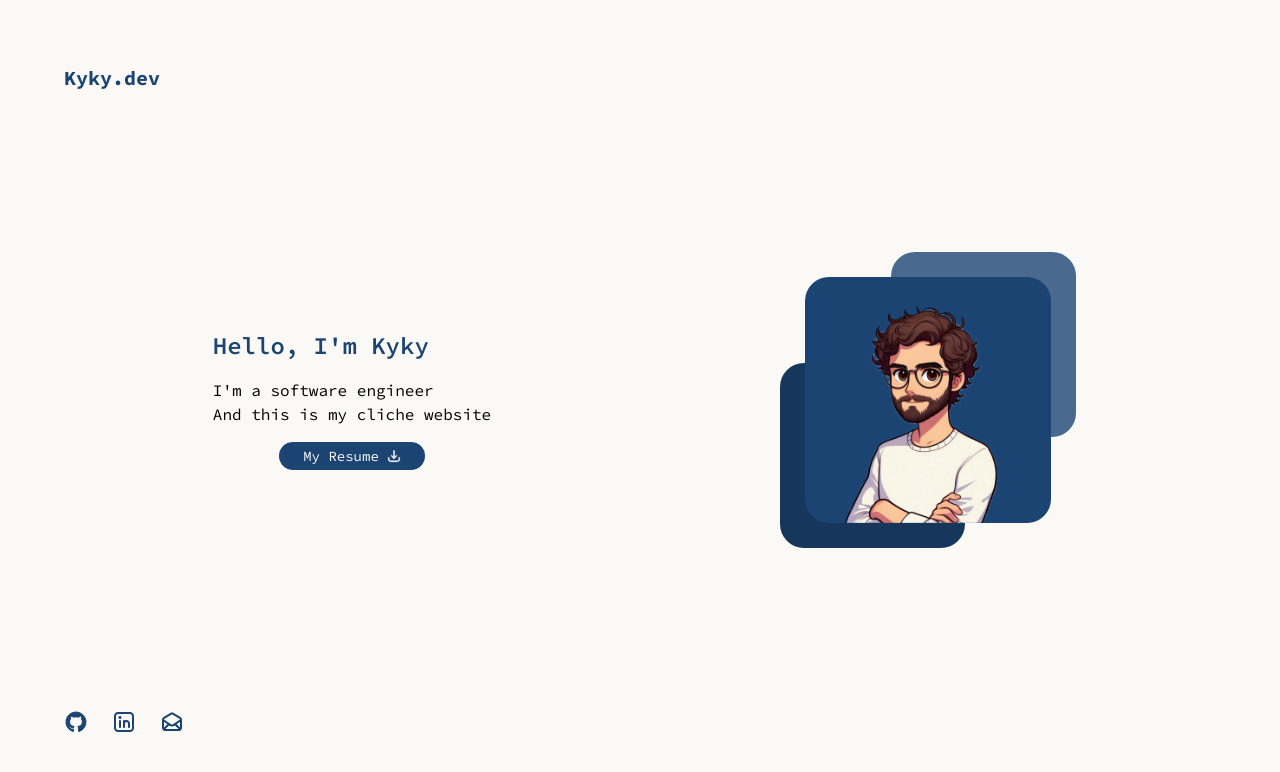
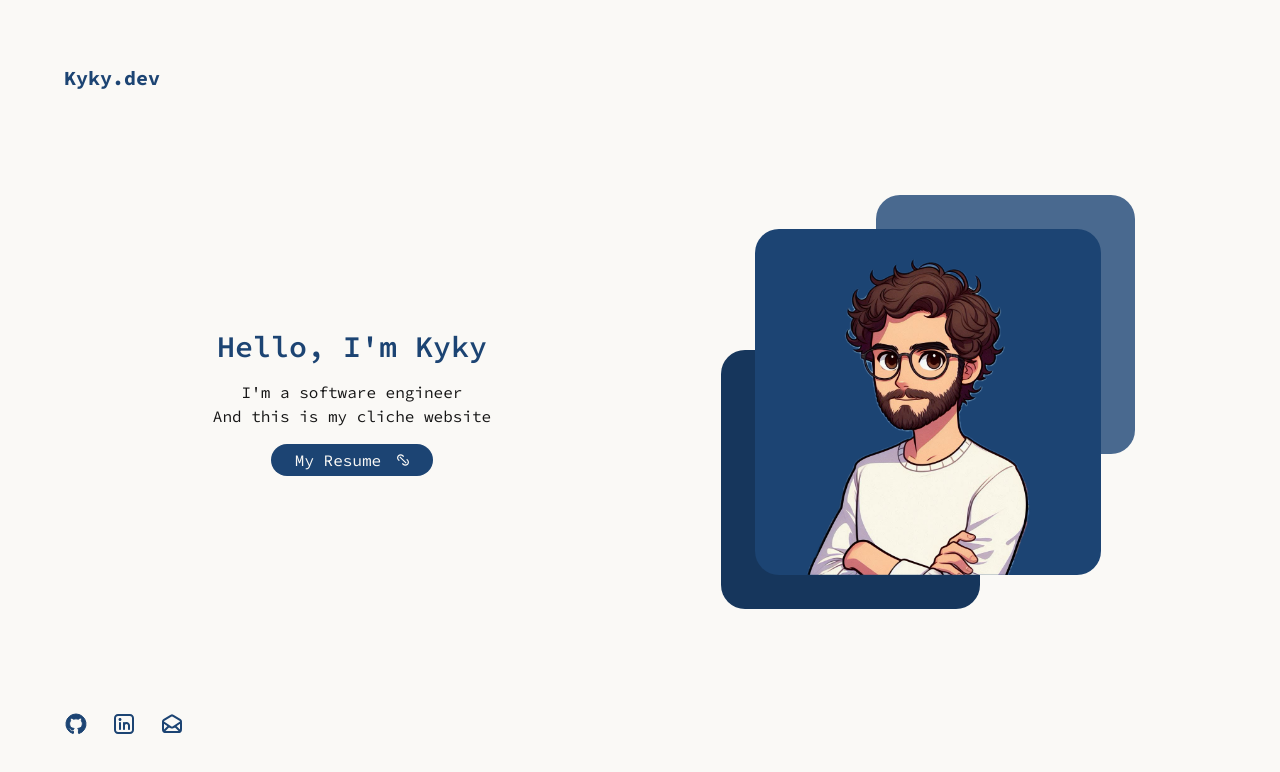
Before and after one commit to CaiqueSobral/kyky-dev, a Next.js app: page / in a window 1280 px wide. Shown: the top 772 px of the page. Built offline with nearby package versions, Linux system fonts and the light colour scheme.

Commit message:
Styles: Add new styles and medias

```diff
--- a/src/components/Content/components/Aside.tsx
+++ b/src/components/Content/components/Aside.tsx
@@ -2,8 +2,8 @@ import Standard from '@public/images/Standard.png'
 
 export default function Aside() {
   return (
-    <aside className="flex-1 flex h-full items-center justify-center z-10">
-      <div className="flex justify-center relative pt-6 items-center h-2/5 aspect-square bg-primary-normal rounded-3xl after:h-3/4 after:bg-primary-light after:aspect-square after:rounded-3xl after:absolute after:-z-10 after:-top-[10%] after:-right-[10%] before:h-3/4 before:bg-primary-dark before:aspect-square before:rounded-3xl before:absolute before:-z-10 before:-bottom-[10%] before:-left-[10%]">
+    <aside className="flex-1 flex items-center justify-center z-10 lg:h-auto">
+      <div className="flex justify-center relative pt-6 items-center w-3/5 md:w-1/3 lg:w-3/5 aspect-square bg-primary-normal rounded-3xl after:h-3/4 after:bg-primary-light after:aspect-square after:rounded-3xl after:absolute after:-z-10 after:-top-[10%] after:-right-[10%] before:h-3/4 before:bg-primary-dark before:aspect-square before:rounded-3xl before:absolute before:-z-10 before:-bottom-[10%] before:-left-[10%]">
         <img src={Standard.src} alt="It's me" className="h-full w-auto" />
       </div>
     </aside>
--- a/src/components/Content/components/Content.tsx
+++ b/src/components/Content/components/Content.tsx
@@ -1,28 +1,27 @@
-import Download from '@/components/icons/Download'
+import UrlIcon from '@/components/icons/UrlIcon'
 
 export default function Content() {
   return (
-    <div className="flex-1 flex flex-col justify-center items-center">
+    <div className="flex-1 flex flex-col">
       <div className="flex flex-col gap-4">
-        <h1 className="text-2xl font-semibold text-primary">Hello, I'm Kyky</h1>
-        <div>
+        <h1 className="text-2xl md:text-3xl font-semibold text-primary text-center">
+          Hello, I'm Kyky
+        </h1>
+        <div className="text-center text-sm text-[#161616] md:text-base">
           <p>I'm a software engineer</p>
           <p>And this is my cliche website</p>
         </div>
         <div className="self-center">
           <a
-            href="/download/Kyky-Resume.pdf"
-            className="py-1 px-6 bg-primary-normal transition-all rounded-full inline-flex justify-center items-center gap-2 shrink hover:bg-primary-dark hover:px-7"
-            download
+            href="/files/Kyky-Resume.pdf"
+            className="py-1 px-6 bg-primary-normal transition-all rounded-full items-center inline-flex gap-4 hover:bg-primary-dark hover:scale-105"
+            target="_blank"
+            rel="noreferrer"
           >
-            <span className="text-sm text-[#FAF9F6]">My Resume</span>
-            <Download
-              height={14}
-              width={14}
-              className="inline"
-              fill="#FAF9F6"
-              stroke="#FAF9F6"
-            />
+            <span className="text-sm md:text-base text-[#FAF9F6]">
+              My Resume
+            </span>
+            <UrlIcon height={12} width={12} className="inline" fill="#FAF9F6" />
           </a>
         </div>
       </div>
--- a/src/components/Content/index.tsx
+++ b/src/components/Content/index.tsx
@@ -1,11 +1,9 @@
 import Aside from './components/Aside'
 import Content from './components/Content'
-import Navigation from './components/Navigation'
 
 export default function Main() {
   return (
-    <section className="flex-1 flex justify-center items-center">
-      {/* <Navigation /> */}
+    <section className="flex-1 flex flex-col-reverse lg:flex-row lg:items-center">
       <Content />
       <Aside />
     </section>
--- a/src/components/Footer/index.tsx
+++ b/src/components/Footer/index.tsx
@@ -5,12 +5,12 @@ import Gmail from '../icons/Gmail'
 
 export default function Footer() {
   return (
-    <footer className="flex gap-6 items-center h-7">
+    <footer className="flex gap-6 items-center justify-center lg:justify-normal">
       <a
         href="https://github.com/CaiqueSobral"
         target="_blank"
         rel="noreferrer"
-        className="h-6 w-6 hover:h-7 hover:w-7 transition-all"
+        className="h-6 w-6 hover:scale-125 transition-all"
       >
         <Github fill="#1C4473" stroke="#1C4473" />
       </a>
@@ -18,7 +18,7 @@ export default function Footer() {
         href="https://linkedin.com/in/caique-sobral/"
         target="_blank"
         rel="noreferrer"
-        className="h-6 w-6 hover:h-7 hover:w-7 transition-all"
+        className="h-6 w-6 hover:scale-125 transition-all"
       >
         <Linkedin fill="#1C4473" />
       </a>
@@ -26,7 +26,7 @@ export default function Footer() {
         href="mailto:caiquelsobral@gmail.com@gmail.com.br"
         target="_blank"
         rel="noreferrer"
-        className="h-6 w-6 hover:h-7 hover:w-7 transition-all"
+        className="h-6 w-6 hover:scale-125 transition-all"
       >
         <Gmail fill="#FAF9F6" stroke="#1C4473" />
       </a>
--- a/src/components/icons/Download.tsx
+++ /dev/null
@@ -1,18 +0,0 @@
-import type { SVGProps } from 'react'
-
-export default function Download(props: SVGProps<SVGSVGElement>) {
-  return (
-    <svg viewBox="0 0 24 24" {...props}>
-      <title>Download</title>
-      <g
-        id="SVGRepo_tracerCarrier"
-        strokeLinecap="round"
-        strokeLinejoin="round"
-      />
-      <g id="SVGRepo_iconCarrier">
-        <path d="M12.5535 16.5061C12.4114 16.6615 12.2106 16.75 12 16.75C11.7894 16.75 11.5886 16.6615 11.4465 16.5061L7.44648 12.1311C7.16698 11.8254 7.18822 11.351 7.49392 11.0715C7.79963 10.792 8.27402 10.8132 8.55352 11.1189L11.25 14.0682V3C11.25 2.58579 11.5858 2.25 12 2.25C12.4142 2.25 12.75 2.58579 12.75 3V14.0682L15.4465 11.1189C15.726 10.8132 16.2004 10.792 16.5061 11.0715C16.8118 11.351 16.833 11.8254 16.5535 12.1311L12.5535 16.5061Z" />
-        <path d="M3.75 15C3.75 14.5858 3.41422 14.25 3 14.25C2.58579 14.25 2.25 14.5858 2.25 15V15.0549C2.24998 16.4225 2.24996 17.5248 2.36652 18.3918C2.48754 19.2919 2.74643 20.0497 3.34835 20.6516C3.95027 21.2536 4.70814 21.5125 5.60825 21.6335C6.47522 21.75 7.57754 21.75 8.94513 21.75H15.0549C16.4225 21.75 17.5248 21.75 18.3918 21.6335C19.2919 21.5125 20.0497 21.2536 20.6517 20.6516C21.2536 20.0497 21.5125 19.2919 21.6335 18.3918C21.75 17.5248 21.75 16.4225 21.75 15.0549V15C21.75 14.5858 21.4142 14.25 21 14.25C20.5858 14.25 20.25 14.5858 20.25 15C20.25 16.4354 20.2484 17.4365 20.1469 18.1919C20.0482 18.9257 19.8678 19.3142 19.591 19.591C19.3142 19.8678 18.9257 20.0482 18.1919 20.1469C17.4365 20.2484 16.4354 20.25 15 20.25H9C7.56459 20.25 6.56347 20.2484 5.80812 20.1469C5.07435 20.0482 4.68577 19.8678 4.40901 19.591C4.13225 19.3142 3.9518 18.9257 3.85315 18.1919C3.75159 17.4365 3.75 16.4354 3.75 15Z" />
-      </g>
-    </svg>
-  )
-}
--- /dev/null
+++ b/src/components/icons/UrlIcon.tsx
@@ -0,0 +1,34 @@
+import type { SVGProps } from 'react'
+
+export default function UrlIcon(props: SVGProps<SVGSVGElement>) {
+  return (
+    <svg viewBox="0 -0.5 21 21" {...props}>
+      <title>Url Icon</title>
+      <g id="SVGRepo_bgCarrier" stroke-width="0" />
+      <g
+        id="SVGRepo_tracerCarrier"
+        stroke-linecap="round"
+        stroke-linejoin="round"
+      />
+      <g id="SVGRepo_iconCarrier">
+        <g
+          id="Page-1"
+          stroke="none"
+          stroke-width="1"
+          fill="none"
+          fill-rule="evenodd"
+        >
+          <g
+            id="Dribble-Light-Preview"
+            transform="translate(-339.000000, -600.000000)"
+            {...props}
+          >
+            <g id="icons" transform="translate(56.000000, 160.000000)">
+              <path d="M286.388001,443.226668 C288.054626,441.639407 290.765027,441.639407 292.431651,443.226668 L293.942296,444.665378 L295.452942,443.226668 L293.942296,441.787958 C291.439155,439.404014 287.380498,439.404014 284.877356,441.787958 C282.374215,444.171902 282.374215,448.03729 284.877356,450.421235 L286.388001,451.859945 L287.898647,450.421235 L286.388001,448.982525 C284.721377,447.395264 284.721377,444.813929 286.388001,443.226668 L286.388001,443.226668 Z M302.122644,449.578765 L300.611999,448.139038 L299.101353,449.578765 L300.611999,451.017475 C302.277554,452.603719 302.277554,455.186071 300.611999,456.773332 C298.945374,458.359576 296.233905,458.359576 294.568349,456.773332 L293.057704,455.333605 L291.54599,456.773332 L293.057704,458.212042 C295.560845,460.595986 299.619502,460.595986 302.122644,458.212042 C304.625785,455.828098 304.625785,451.96271 302.122644,449.578765 L302.122644,449.578765 Z M288.653969,443.946023 L299.856676,454.61425 L298.344962,456.053977 L287.143324,445.384733 L288.653969,443.946023 Z" />
+            </g>
+          </g>
+        </g>
+      </g>
+    </svg>
+  )
+}
--- a/src/ui/Standard.tsx
+++ b/src/ui/Standard.tsx
@@ -4,7 +4,7 @@ import Header from '@/components/Header'
 
 export default function Standard() {
   return (
-    <main className="flex flex-col w-screen h-screen bg-offWhite p-16">
+    <main className="flex flex-col w-screen h-screen bg-offWhite p-8 xsm:p-12 sm:p-16">
       <Header />
       <Main />
       <Footer />
```
